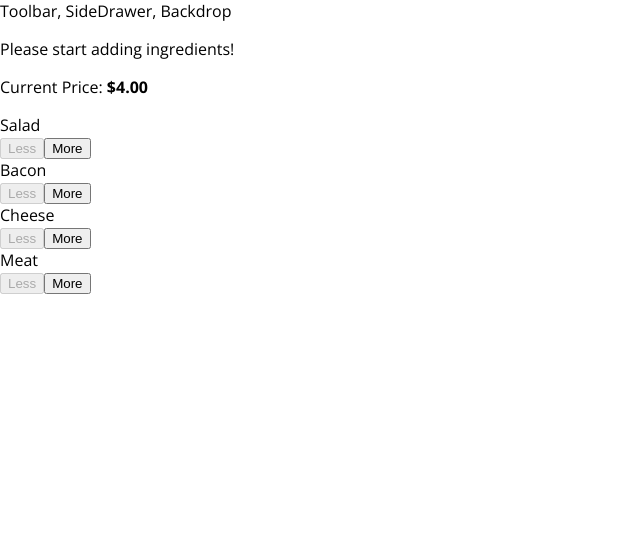
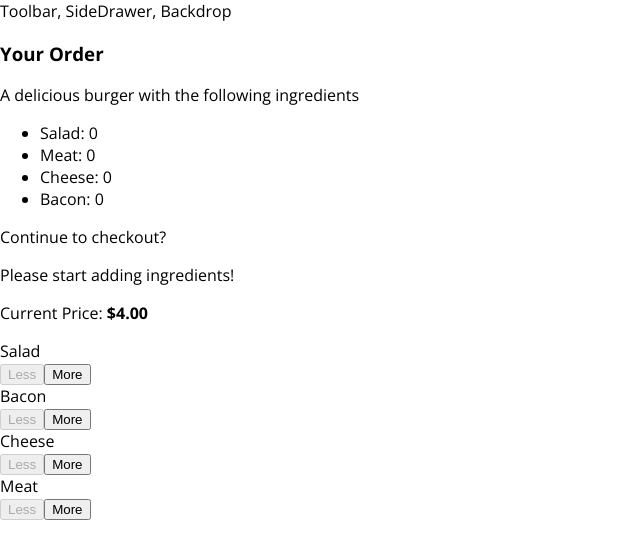
Before and after one commit to pritam-das/burgerbuilder, a React app: page / in a window 1280 px wide. Shown: the top 558 px of the page, without its empty margins (0-640 px from the left). Built offline with nearby package versions, Linux system fonts and the light colour scheme.

Commit message:
Added the modal and orderSummary components

```diff
--- /dev/null
+++ b/src/components/Burger/OrderSummary/OrderSummary.js
@@ -0,0 +1,26 @@
+import React from 'react';
+import Aux from '../../../hoc/Aux';
+
+const orderSummary = (props) => {
+  const ingredientSummary = Object.keys(props.ingredients)
+      .map(igKey => {
+          return (
+            <li key={igKey}>
+              <span style={{textTransform: 'capitalize'}}>{igKey}</span>: {props.ingredients[igKey]}
+            </li>)
+  });
+
+  return (
+      <Aux>
+        <h3> Your Order </h3>
+        <p> A delicious burger with the following ingredients </p>
+        <ul>
+            {ingredientSummary}
+        </ul>
+        <p>Continue to checkout?</p>
+      </Aux>
+  )
+
+};
+
+export default orderSummary;
--- /dev/null
+++ b/src/components/UI/Modal/Modal.css
@@ -0,0 +1,20 @@
+.Modal {
+    position: fixed;
+    z-index: 500;
+    background-color: white;
+    width: 70%;
+    border: 1px solid #ccc;
+    box-shadow: 1px 1px 1px black;
+    padding: 16px;
+    left: 15%;
+    top: 30%;
+    box-sizing: border-box;
+    transition: all 0.3s ease-out;
+}
+
+@media (min-width: 600px) {
+    .Modal {
+        width: 500px;
+        left: calc(50% - 250px);
+    }
+}
--- /dev/null
+++ b/src/components/UI/Modal/Modal.js
@@ -0,0 +1,10 @@
+import React from 'react';
+import classes from './Modal.css';
+
+const modal = (props) => (
+    <div className={classes.Modal}>
+        {props.children}
+    </div>
+);
+
+export default modal;
--- a/src/containers/BurgerBuilder/BurgerBuilder.js
+++ b/src/containers/BurgerBuilder/BurgerBuilder.js
@@ -2,6 +2,8 @@
 import Aux from '../../hoc/Aux';
 import Burger from '../../components/Burger/Burger';
 import BuildControls from '../../components/Burger/BuildControls/BuildControls';
+import Modal from '../../components/UI/Modal/Modal';
+import OrderSummary from '../../components/Burger/OrderSummary/OrderSummary';
 
 const INGREDIENT_PRICES = {
   salad: 0.5,
@@ -63,6 +65,9 @@
       console.log(disabledInfo);
       return (
         <Aux>
+          <Modal>
+              <OrderSummary ingredients={this.state.ingredients}/>
+          </Modal>
           <Burger ingredients={this.state.ingredients}/>
           <BuildControls
               ingredientAdded={this.addIngredientHandler}
```
Also changed, not shown: src/components/UI/Backdrop/Backdrop.js (added).
